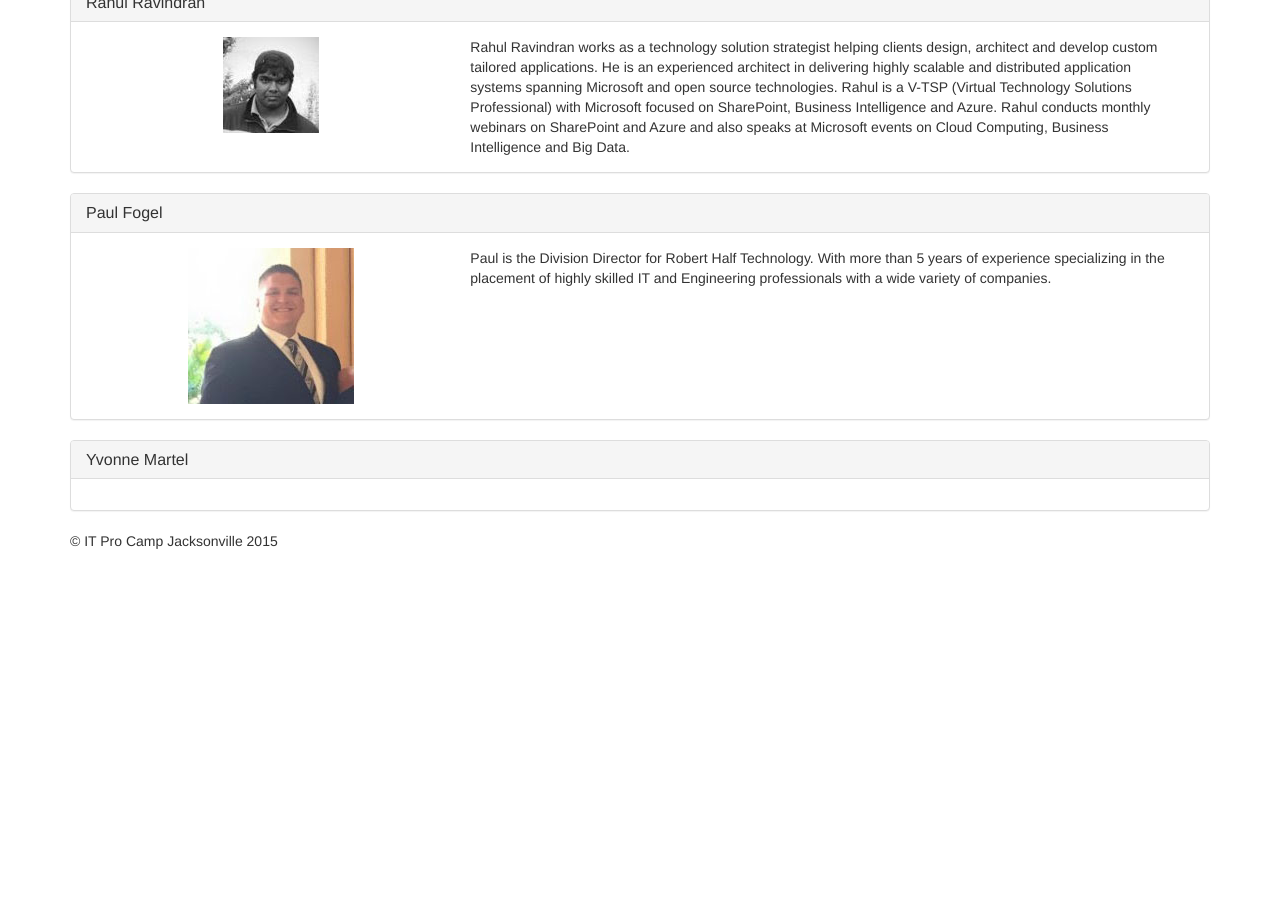
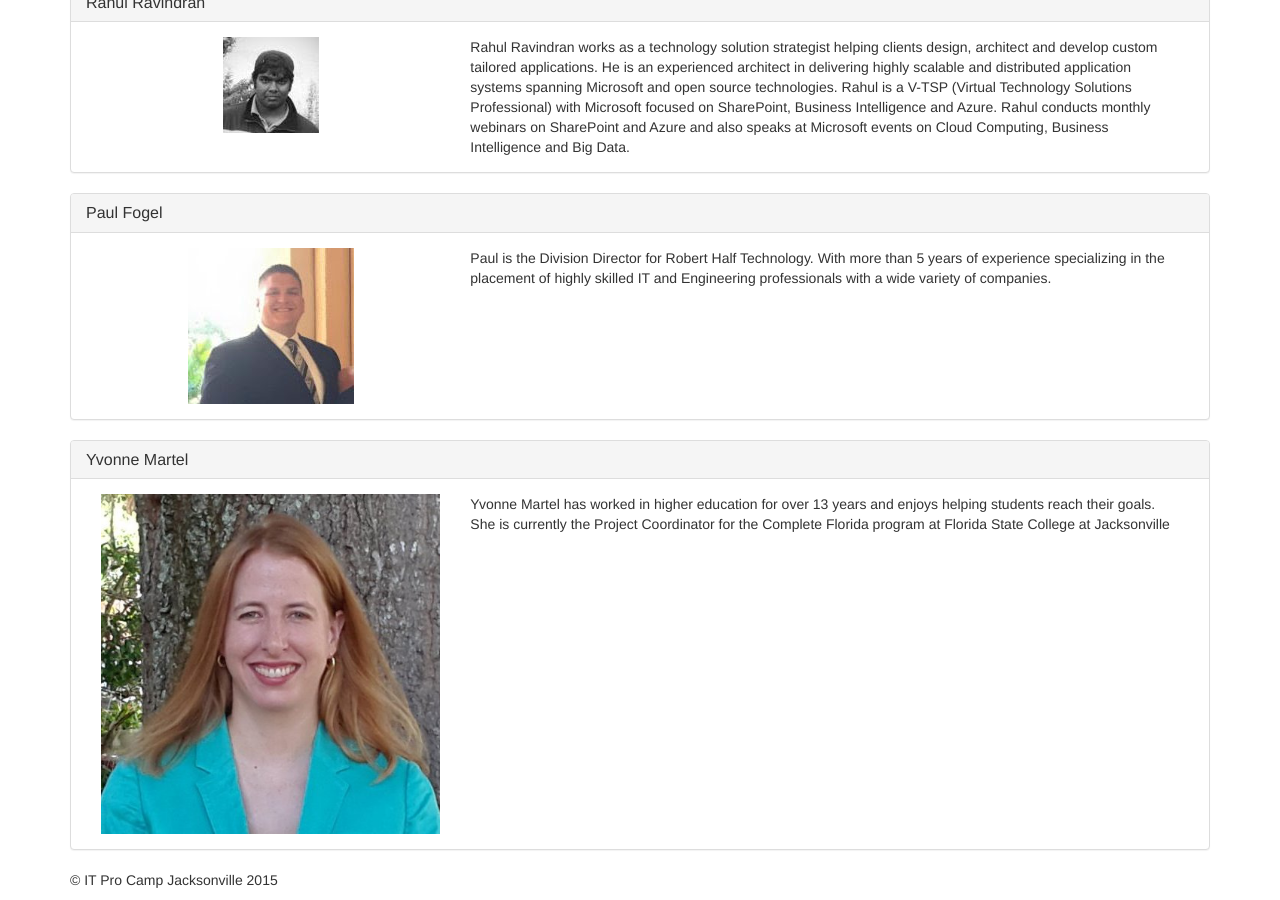
Before and after one commit to tk811/ConfernceApp, a Jekyll site: the page built from speakers/index.html, in a window 1280 px wide and 900 px high, scrolled down 5168 px. Built offline with Jekyll 4.4.1, drawn with Linux system fonts in a browser that asks for light colours; nearby versions of some CDN libraries; before the commit the page ends 5729 px from its top, so only the background shows below that.

Commit message:
Adding bio and image for Yvonne Martel

```diff
--- a/_data/speakers.json
+++ b/_data/speakers.json
@@ -96,7 +96,7 @@
 	},
 	{
 		"name": "Yvonne Martel",
-
-		"description": ""
+		"image": "yvonne.martel.jpg",
+		"description": "Yvonne Martel has worked in higher education for over 13 years and enjoys helping students reach their goals.  She is currently the Project Coordinator for the Complete Florida program at Florida State College at Jacksonville"
 	}
 ]
```
Also changed, not shown: images/yvonne.martel.jpg (added).
